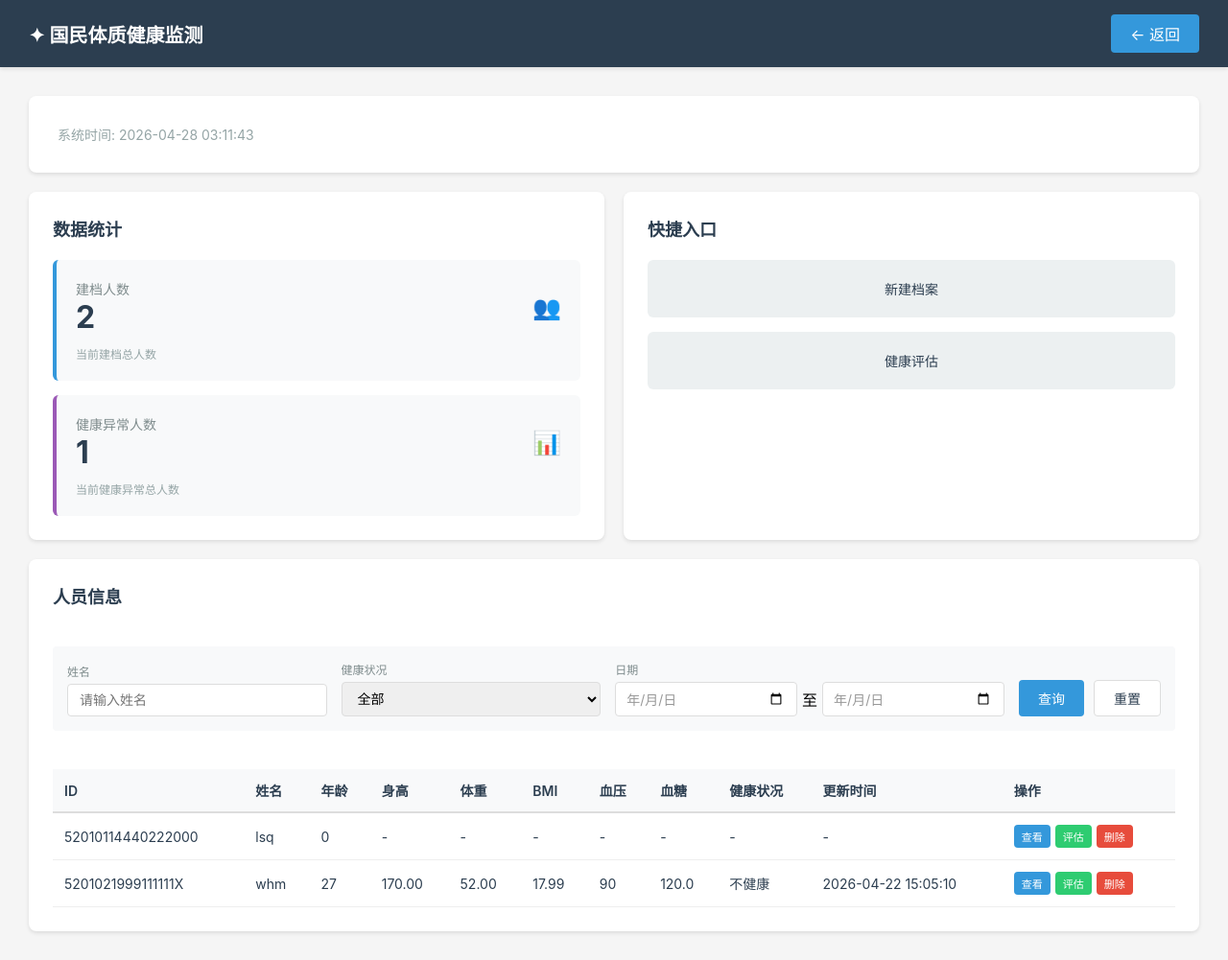
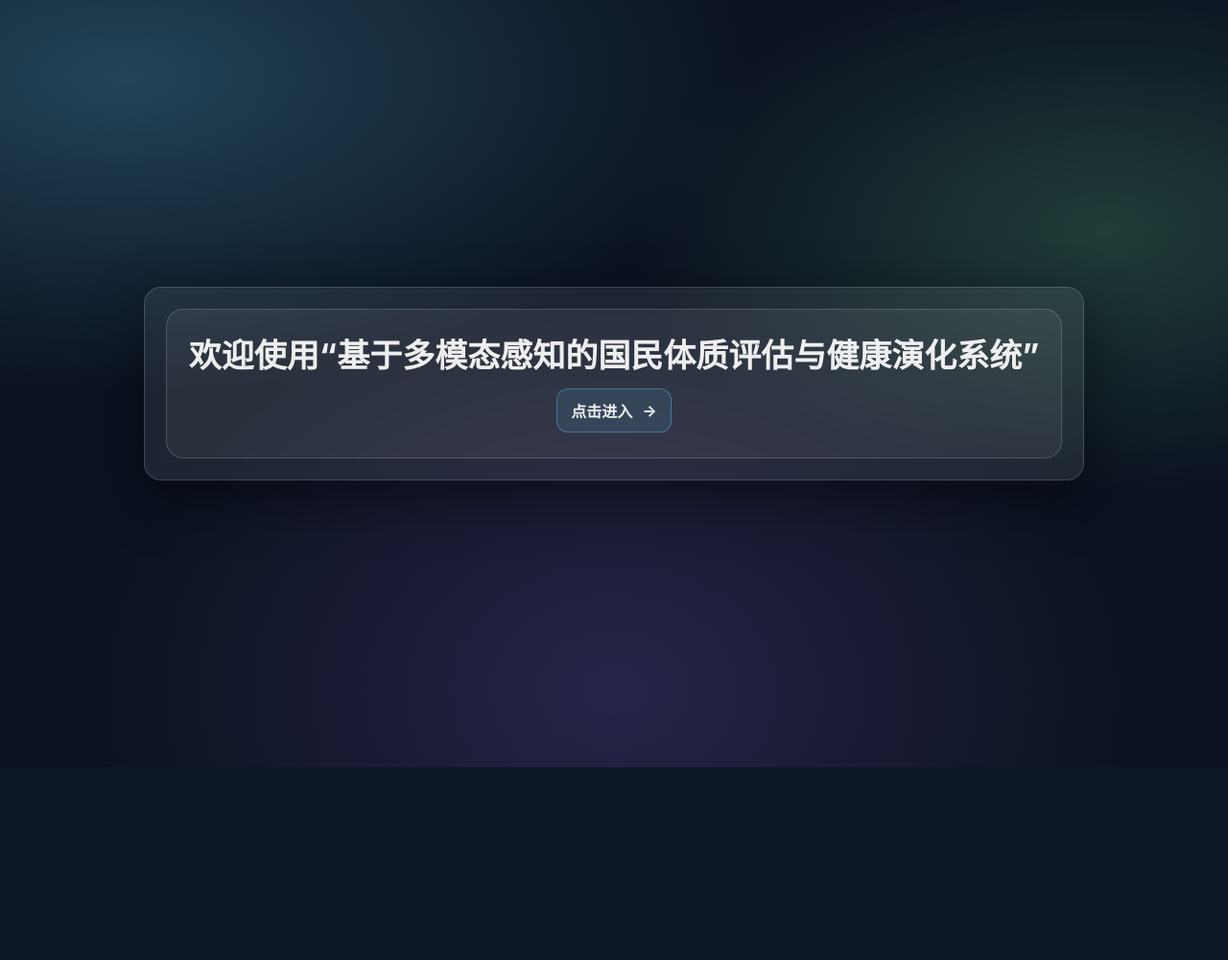
Before and after one commit to whm5815664/Django-medic, a Django app: page / in a window 1280 px wide. Shown: the whole page at 96% size. After the commit the page ends 800 px from the top, so only its background shows below. Run offline with Django 4.2, Linux system fonts and the light colour scheme; data comes from the database, SQL or seed files in the repository.

Commit message:
'修改页面'

```diff
--- a/main/Agent/brain_agent.py
+++ b/main/Agent/brain_agent.py
@@ -208,6 +208,13 @@ def stream_output(
     tool_stdout_emitted = set()  # 已推送 stdout 的 bash/shell part（需在 status=completed 时再推）
     last_message_id = None
     stream_started = time.time()
+    last_delta_ts = time.time()
+    pending_finish = False
+    pending_finish_since: Optional[float] = None
+
+    # 当检测到 finish 时，不立刻结束；需要满足“输出已稳定不再增长”才发 finished 给前端。
+    # 这是为了避免 opencode 在 parts 仍在就地补全时提前写入 info.finish，导致前端过早停止读流。
+    finish_stable_seconds = 1.0
 
     while True:
         try:
@@ -260,9 +267,13 @@ def stream_output(
                 printed_tool_ids = set()
                 tool_stdout_emitted = set()
                 last_message_id = message_id
+                last_delta_ts = time.time()
+                pending_finish = False
+                pending_finish_since = None
                 print(f"\n===== assistant message: {message_id} =====", flush=True)
 
             finished = False
+            had_delta_this_poll = False
 
             for part in assistant_msg.get("parts", []):
                 part_id = part.get("id")
@@ -289,6 +300,8 @@ def stream_output(
 
                         print(delta, end="", flush=True)
                         printed_text_lens[part_id] = len(current_text)
+                        had_delta_this_poll = True
+                        last_delta_ts = time.time()
 
                         # yield 给前端
                         yield {"type": part_type, "content": delta}
@@ -345,10 +358,19 @@ def stream_output(
             if not finished and info_finish and info_finish != "tool-calls":
                 finished = True
 
-            if finished:
-                print("\n--- 完成 ---", flush=True)
-                yield {"type": "finished", "content": ""}
-                break
+            # 看到 finished 先进入“待结束”状态，避免最后一段增量还没轮询到就提前 break
+            if finished and not pending_finish:
+                pending_finish = True
+                pending_finish_since = time.time()
+
+            # 若已进入待结束状态：需要满足一段时间内没有任何增量输出，才真正结束 SSE
+            if pending_finish:
+                now = time.time()
+                since_delta = now - last_delta_ts
+                since_finish = now - (pending_finish_since or now)
+                if since_delta >= finish_stable_seconds and since_finish >= finish_stable_seconds:
+                    yield {"type": "finished", "content": ""}
+                    break
 
         except Exception as e:
             print("查询失败：", e, flush=True)
--- a/main/templates/SRGA/srga_form.html
+++ b/main/templates/SRGA/srga_form.html
@@ -133,7 +133,7 @@
 <body>
     <div class="header">
         <div class="header-logo">✦ 国民体质健康监测</div>
-        <a class="back-btn" href="/">← 返回</a>
+        <a class="back-btn" href="{% url 'dashboard' %}">← 返回</a>
     </div>
 
     <div class="container">
--- /dev/null
+++ b/main/templates/main/welcome.html
@@ -0,0 +1,102 @@
+<!doctype html>
+<html lang="zh-CN">
+<head>
+  <meta charset="utf-8" />
+  <meta name="viewport" content="width=device-width, initial-scale=1" />
+  <title>欢迎使用</title>
+  <style>
+    :root {
+      color-scheme: dark;
+      --bg: #0b1220;
+      --card: rgba(255, 255, 255, 0.08);
+      --border: rgba(255, 255, 255, 0.16);
+      --text: rgba(255, 255, 255, 0.92);
+      --muted: rgba(255, 255, 255, 0.70);
+      --accent: #66d9ff;
+    }
+    * { box-sizing: border-box; }
+    body {
+      margin: 0;
+      min-height: 100vh;
+      display: grid;
+      place-items: center;
+      background:
+        radial-gradient(1200px 600px at 10% 10%, rgba(102, 217, 255, 0.25), transparent 55%),
+        radial-gradient(900px 500px at 90% 30%, rgba(125, 255, 168, 0.18), transparent 55%),
+        radial-gradient(900px 700px at 50% 90%, rgba(164, 119, 255, 0.18), transparent 60%),
+        var(--bg);
+      color: var(--text);
+      font-family: -apple-system, BlinkMacSystemFont, "Segoe UI", Roboto, "Helvetica Neue", Arial, "Noto Sans SC",
+        "Microsoft YaHei", sans-serif;
+    }
+    .shell {
+      width: min(980px, calc(100% - 32px));
+      padding: 22px;
+      border-radius: 18px;
+      background: var(--card);
+      border: 1px solid var(--border);
+      backdrop-filter: blur(10px);
+      box-shadow: 0 18px 60px rgba(0, 0, 0, 0.45);
+    }
+    h1 {
+      margin: 2px 0 0;
+      font-size: clamp(22px, 3vw, 34px);
+      line-height: 1.2;
+    }
+    .cta {
+      margin-top: 0;
+      display: block;
+      align-items: center;
+      padding: 26px 22px;
+      border-radius: 18px;
+      border: 1px solid var(--border);
+      background: rgba(255, 255, 255, 0.06);
+      color: var(--text);
+      text-decoration: none;
+      font-weight: 700;
+      transition: transform 0.15s ease, background 0.2s ease, border-color 0.2s ease;
+      user-select: none;
+      text-align: center;
+    }
+    .cta:hover {
+      transform: translateY(-1px);
+      background: rgba(255, 255, 255, 0.10);
+      border-color: rgba(102, 217, 255, 0.40);
+    }
+    .cta:active { transform: translateY(0); }
+    .arrow { opacity: 0.9; }
+    .title-row {
+      display: flex;
+      align-items: baseline;
+      gap: 10px;
+      flex-wrap: wrap;
+      justify-content: center;
+    }
+    .enter {
+      margin: 14px auto 0;
+      display: inline-flex;
+      gap: 10px;
+      align-items: center;
+      justify-content: center;
+      padding: 10px 14px;
+      border-radius: 12px;
+      border: 1px solid rgba(102, 217, 255, 0.35);
+      background: rgba(102, 217, 255, 0.10);
+      font-weight: 800;
+    }
+  </style>
+</head>
+<body>
+  <main class="shell">
+    <a class="cta" href="{% url 'dashboard' %}">
+      <div class="title-row">
+        <h1>欢迎使用“基于多模态感知的国民体质评估与健康演化系统”</h1>
+      </div>
+      <div class="enter">
+        点击进入
+        <span class="arrow">→</span>
+      </div>
+    </a>
+  </main>
+</body>
+</html>
--- a/main/templates/userResults/useResults.html
+++ b/main/templates/userResults/useResults.html
@@ -70,7 +70,7 @@
 </head>
 <body>
     <div class="header">
-        <div class="header-title">历史检测数据</div>
+        <div class="header-title">评估记录管理与总览统计</div>
         <a class="back-btn" href="{% url 'dashboard' %}">← 返回</a>
     </div>
 
--- a/main/urls.py
+++ b/main/urls.py
@@ -4,8 +4,10 @@ from main import views
 from main.Agent import brain_agent, tool
 
 urlpatterns = [
-    # 主页
-    path("", views.dashboard, name="dashboard"),
+    # 默认欢迎页
+    path("", views.welcome, name="welcome"),
+    # 仪表板
+    path("dashboard/", views.dashboard, name="dashboard"),
 
     # 用户管理页面
     path("api/users/add/", views.add_user_api, name="add_user_api"),
--- a/main/views.py
+++ b/main/views.py
@@ -20,6 +20,12 @@ from main.SRGA.SRGA_form import srga_submit
 from main.SRGA.SRGA_form import srga_reset_temp
 from django.views.decorators.csrf import csrf_exempt
 from django.views.decorators.clickjacking import xframe_options_sameorigin
+
+
+def welcome(request):
+    return render(request, "main/welcome.html")
+
+
 def dashboard(request):
     """仪表板页面视图"""
     dashboard_rows, dashboard_stats = build_dashboard_rows()
```
Also changed, not shown: main/services/emotion_analysis.py (+29 -6 lines), main/templates/SRGA/srga_phone.html (+4 -6 lines), main/templates/agent/agent.html (+4 -4 lines).
